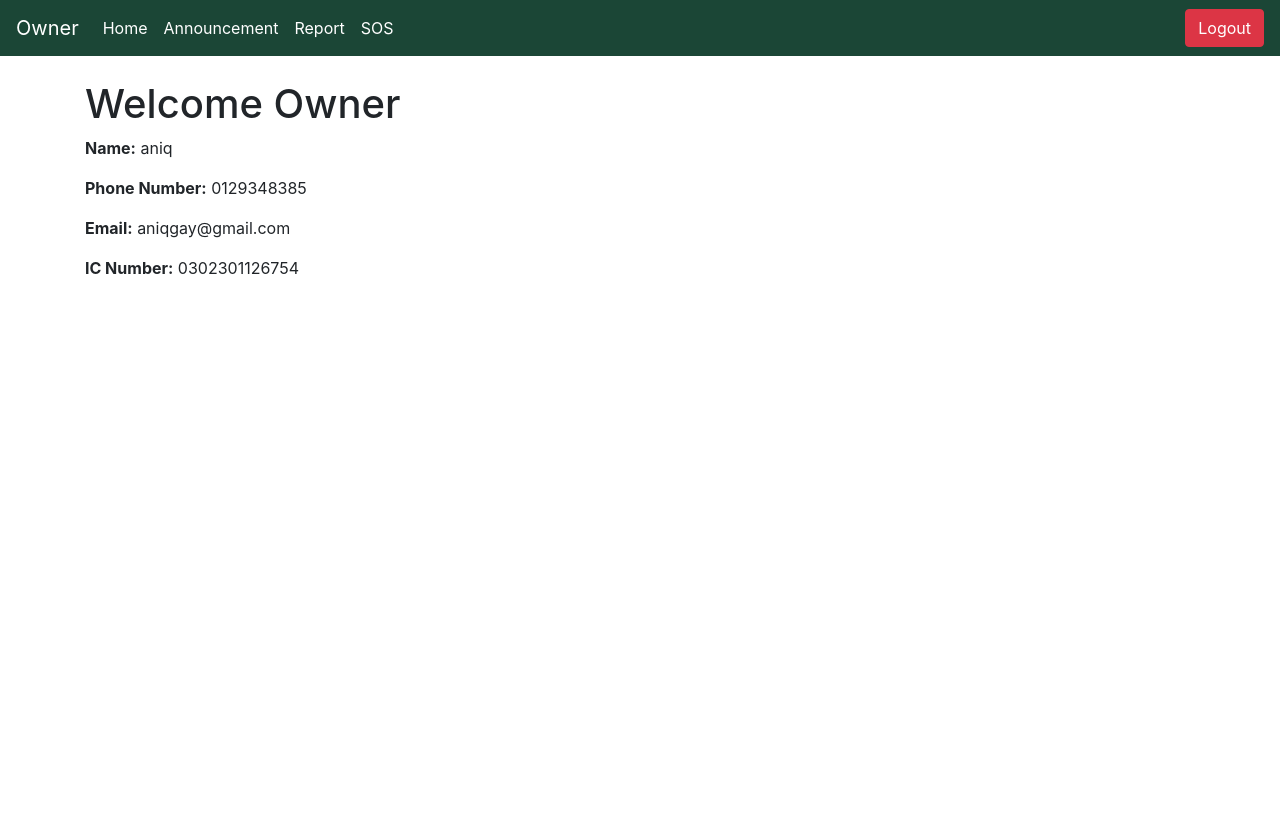
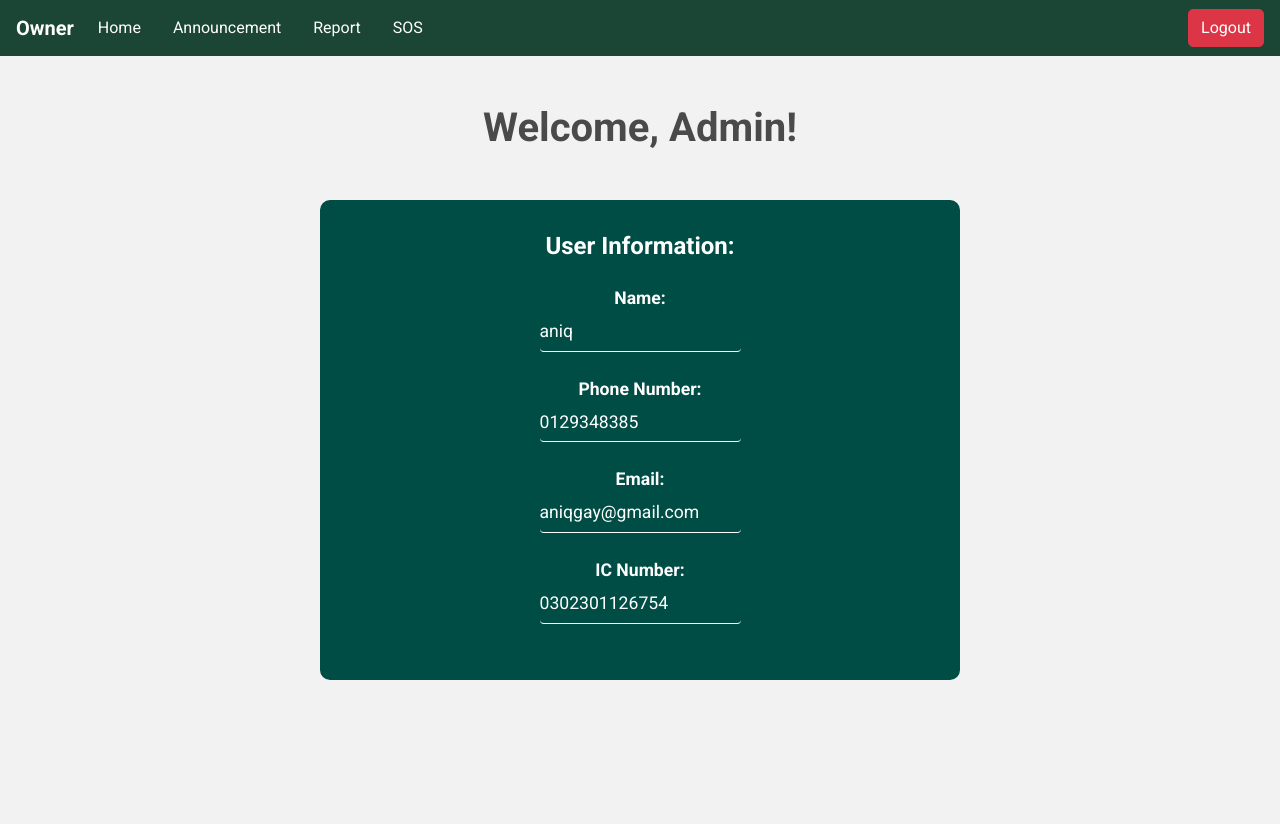
Before and after one commit to 1221302294/SE-Project-3, a Flask app: template templates/owner.html in a window 1280 px wide. Before the commit the page ends 274 px from the top, so only its background shows below. Run offline with Flask 3, Linux system fonts and the light colour scheme; the template is opened without the code that fills it: values that come from a table or form of the project are taken from there, others are empty.

Commit message:
upd owner

```diff
--- a/templates/owner.html
+++ b/templates/owner.html
@@ -2,7 +2,103 @@
 <html lang="en">
 <head>
     <title>Owner Page</title>
+    <link href="https://fonts.googleapis.com/css2?family=Roboto:wght@400;500;700&display=swap" rel="stylesheet">
     <link rel="stylesheet" href="https://cdn.jsdelivr.net/npm/bootstrap@4.3.1/dist/css/bootstrap.min.css" integrity="sha384-ggOyR0iXCbMQv3Xipma34MD+dH/1fQ784/j6cY/iJTQUOhcWr7x9JvoRxT2MZw1T" crossorigin="anonymous">
+</head>
+<style>
+  body {
+    font-family: 'Roboto', sans-serif;
+    background-color: #f2f2f2;
+  }
+
+  .navbar {
+    border-radius: 0;
+    border: none;
+  }
+
+  .navbar-brand {
+    font-weight: bold;
+    font-size: 1.25rem;
+  }
+
+  .nav-item {
+    margin-right: 1rem;
+  }
+
+  .nav-link {
+    padding: 0.5rem 1rem;
+    border-radius: 5px;
+    transition: background-color 0.2s ease;
+  }
+
+  .nav-link:hover {
+    background-color: #ffbdbd;
+  }
+
+  .btn-danger {
+    border-radius: 5px;
+    transition: background-color 0.2s ease;
+  }
+
+  .btn-danger:hover {
+    background-color: #e73038;
+    border-color: #e73038;
+  }
+
+  h1 {
+    font-size: 2.5rem;
+    font-weight: bold;
+    color: #4a4a4a;
+    text-align: center;
+    margin-top: 3rem;
+  }
+
+  .user-info {
+    background-color: #004d45;
+    padding: 2rem;
+    color: white;
+    border-radius: 10px;
+    width: 50%;
+    margin: 3rem auto;
+    display: flex;
+    flex-direction: column;
+    align-items: center;
+    justify-content: center;
+    text-align: center;
+  }
+
+  .user-info h3 {
+    font-size: 1.5rem;
+    font-weight: bold;
+    margin-bottom: 1.5rem;
+  }
+
+  .user-info p {
+    font-size: 1.1rem;
+    margin-bottom: 0.5rem;
+  }
+
+  .user-info input[type="text"] {
+    border: none;
+    background-color: transparent;
+    border-bottom: 1px solid white;
+    color: white;
+    font-size: 1.1rem;
+    width: 100%;
+    padding: 0.25rem 0;
+  }
+
+  .user-info input[type="text"]::placeholder {
+    color: rgba(255, 255, 255, 0.5);
+  }
+
+  @media screen and (max-width: 768px) {
+    .user-info {
+      width: 80%;
+    }
+  }
+
+</style>
 </head>
 <body>
   <nav class="navbar navbar-expand-lg navbar-light" style="background-color: #1B4636; color: white;"> <!-- Set background color to #211B46 and text color to white -->
@@ -30,16 +126,29 @@
       <button type="submit" class="btn btn-danger">Logout</button>
     </form>
   </nav>
+  <script src="https://code.jquery.com/jquery-3.3.1.slim.min.js" integrity="sha384-q8i/X+965DzO0rT7abK41JStQIAqVgRVzpbzo5smXKp4YfRvH+8abtTE1Pi6jizo" crossorigin="anonymous"></script>
+  <script src="https://cdn.jsdelivr.net/npm/popper.js@1.14.7/dist/umd/popper.min.js" integrity="sha384-UO2eT0CpHqdSJQ6hJty5KVphtPhzWj9WO1clHTMGa3JDZwrnQq4sF86dIHNDz0W1" crossorigin="anonymous"></script>
+  <script src="https://cdn.jsdelivr.net/npm/bootstrap@4.3.1/dist/js/bootstrap.min.js" integrity="sha384-JjSmVgyd0p3pXB1rRibZUAYoIIy6OrQ6VrjIEaFf/nJGzIxFDsf4x0xIM+B07jRM" crossorigin="anonymous"></script>
 
-    <div class="container mt-4">
-        <h1>Welcome Owner</h1>
-        <div>
-          <p><strong>Name:</strong> {{ user.name }}</p>
-          <p><strong>Phone Number:</strong> {{ user.phone_number }}</p>
-          <p><strong>Email:</strong> {{ user.email }}</p>
-          <p><strong>IC Number:</strong> {{ user.ic_number }}</p>
+     <div class="mt-3"></div>
+      <h1>Welcome, Admin!</h1>
+      <div class="user-info">
+        <h3>User Information:</h3>
+        <div style="display: flex; flex-direction: column; align-items: center; justify-content: center; width: 50%;">
+          <div style="margin-bottom: 1rem;">
+            <p><strong>Name:</strong> <input type="text" class="form-control" value="{{ user.name }}" disabled></p>
+          </div>
+          <div style="margin-bottom: 1rem;">
+            <p><strong>Phone Number:</strong> <input type="text" class="form-control" value="{{ user.phone_number }}" disabled></p>
+          </div>
+          <div style="margin-bottom: 1rem;">
+            <p><strong>Email:</strong> <input type="text" class="form-control" value="{{ user.email }}" disabled></p>
+          </div>
+          <div style="margin-bottom: 1rem;">
+            <p><strong>IC Number:</strong> <input type="text" class="form-control" value="{{ user.ic_number }}" disabled></p>
+          </div>
         </div>
-    </div>
+      </div>
 
     <!-- Incident report form (initially hidden) -->
     <div class="container mt-4" id="incident-report-form" style="display: none;">
@@ -52,14 +161,13 @@
             <button type="submit" class="btn btn-primary">Submit Report</button>
         </form>
     </div>
+    <br></br>
+    <br></br>
 
     <script>
         function showReportForm() {
             document.getElementById('incident-report-form').style.display = 'block';
         }
     </script>
-    <script src="https://code.jquery.com/jquery-3.3.1.slim.min.js" integrity="sha384-q8i/X+965DzO0rT7abK41JStQIAqVgRVzpbzo5smXKp4YfRvH+8abtTE1Pi6jizo" crossorigin="anonymous"></script>
-    <script src="https://cdn.jsdelivr.net/npm/popper.js@1.14.7/dist/umd/popper.min.js" integrity="sha384-UO2eT0CpHqdSJQ6hJty5KVphtPhzWj9WO1clHTMGa3JDZwrnQq4sF86dIHNDz0W1" crossorigin="anonymous"></script>
-    <script src="https://cdn.jsdelivr.net/npm/bootstrap@4.3.1/dist/js/bootstrap.min.js" integrity="sha384-JjSmVgyd0p3pXB1rRibZUAYoIIy6OrQ6VrjIEaFf/nJGzIxFDsf4x0xIM+B07jRM" crossorigin="anonymous"></script>
 </body>
 </html>
```
Also changed, not shown: templates/sos_form.html (+58 -0 lines), templates/view_announcements_for_user.html (+28 -0 lines), instance/users.db.
